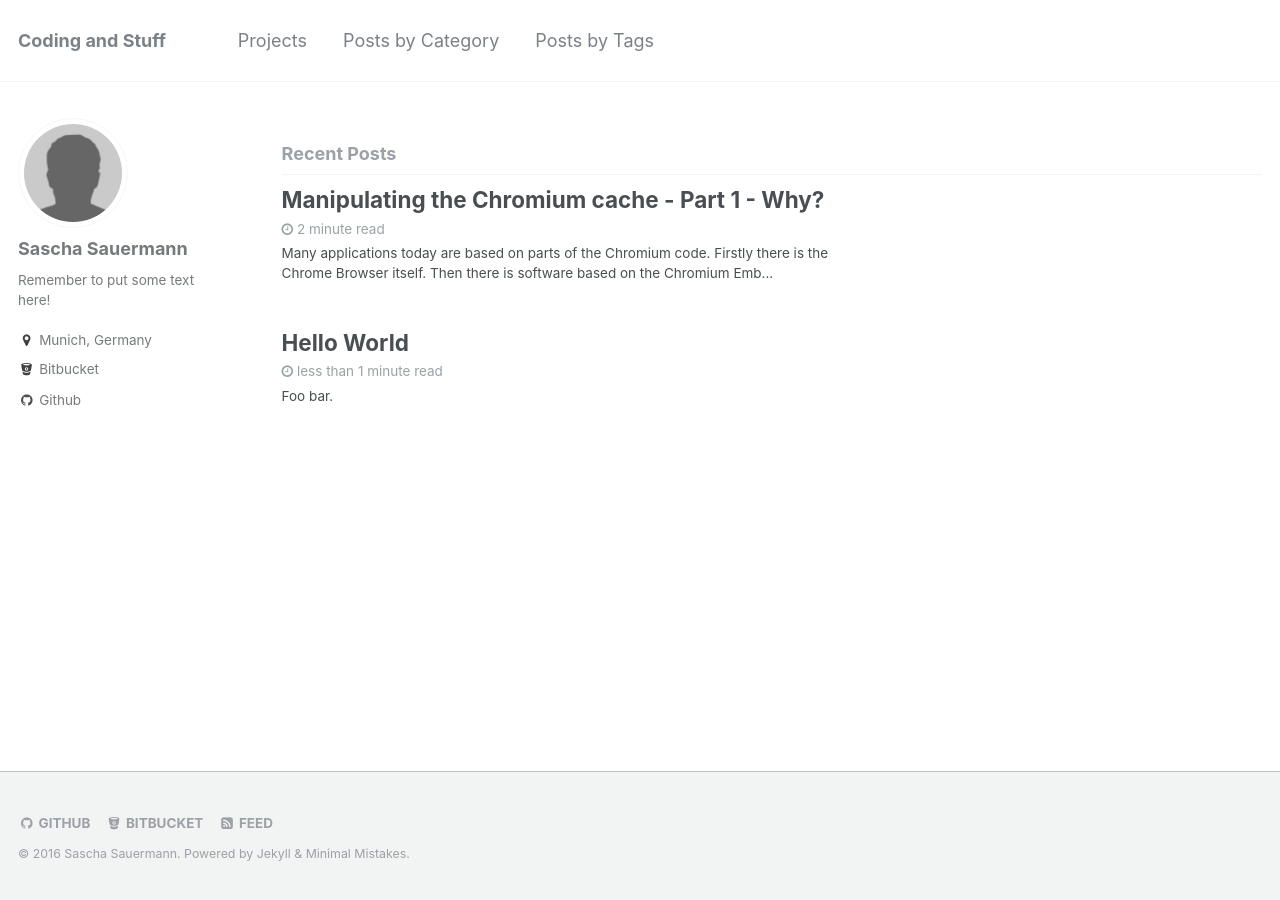
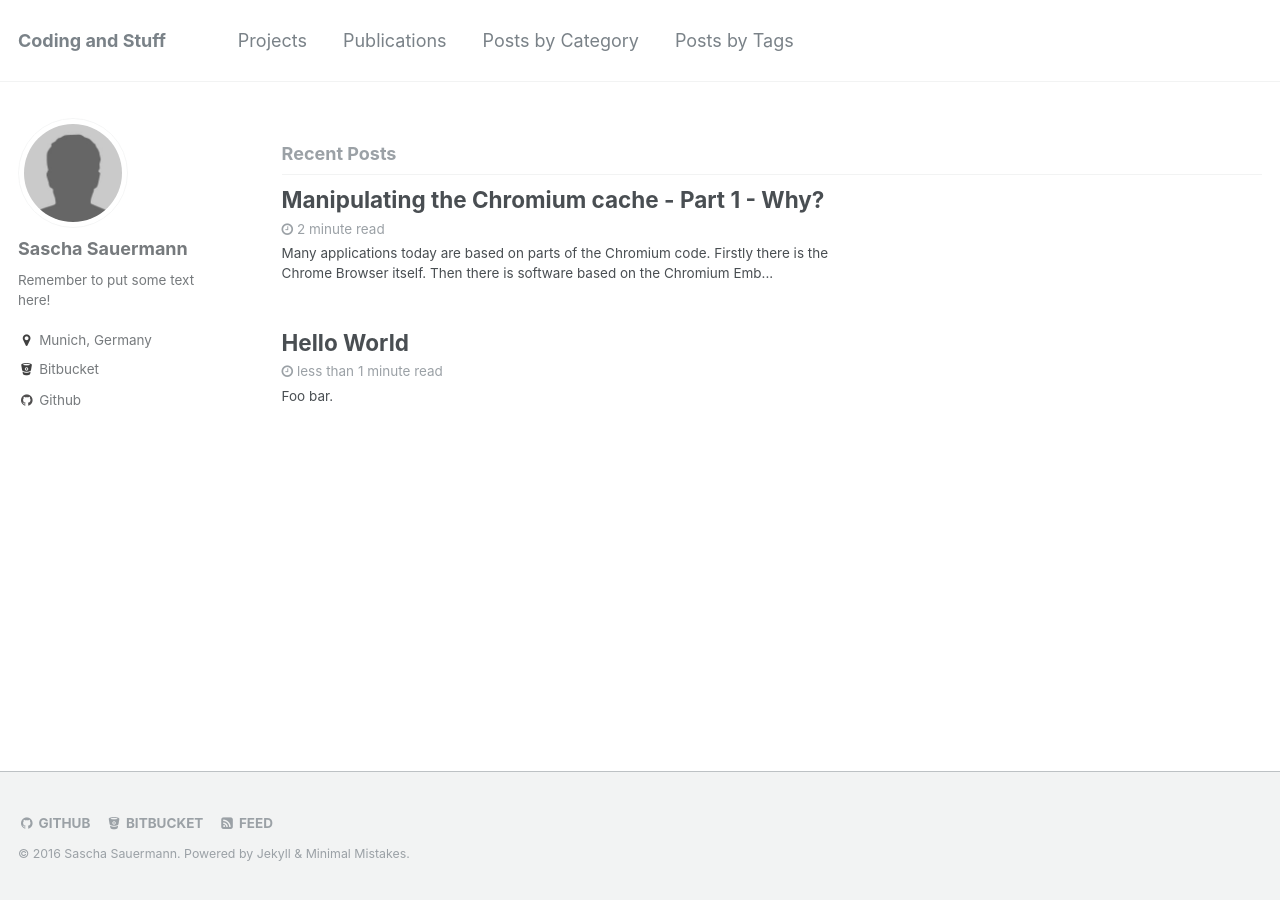
Before and after one commit to ssauermann/ssauermann.github.io, a Jekyll site: the page built from index.html, in a window 1280 px wide. Built offline with Jekyll 4.4.1, drawn with Linux system fonts in a browser that asks for light colours; the list of posts is cut into pages by our own code.

Commit message:
More navigation changes

```diff
--- a/_config.yml
+++ b/_config.yml
@@ -12,7 +12,7 @@ title_separator          : "|"
 name                     : "Sascha Sauermann"
 description              : "Blog about coding and other stuff."
 url                      : "https://ssauermann.github.io"
-baseurl                  : "/"
+baseurl                  : ""
 repository               : "ssauermann/ssauermann.github.io"
 teaser                   : "teaser500x300.png"
 # filename of teaser fallback teaser image placed in /images/, .e.g. "500x300.png"
@@ -242,6 +242,6 @@ defaults:
       comments: true
       share: true
       related: true
-      permalink: :categories/:year/:month/:day/:title/
+      permalink: /:categories/:year/:month/:day/:title/
       category: Uncategorized
       tags: none
--- a/_data/navigation.yml
+++ b/_data/navigation.yml
@@ -1,10 +1,13 @@
 # main links links
 main:
   - title: "Projects"
-    url: projects
+    url: /projects
+
+  - title: "Publications"
+    url: /publications
 
   - title: "Posts by Category"
-    url: categories
+    url: /categories
 
   - title: "Posts by Tags"
-    url: tags
+    url: /tags
```
